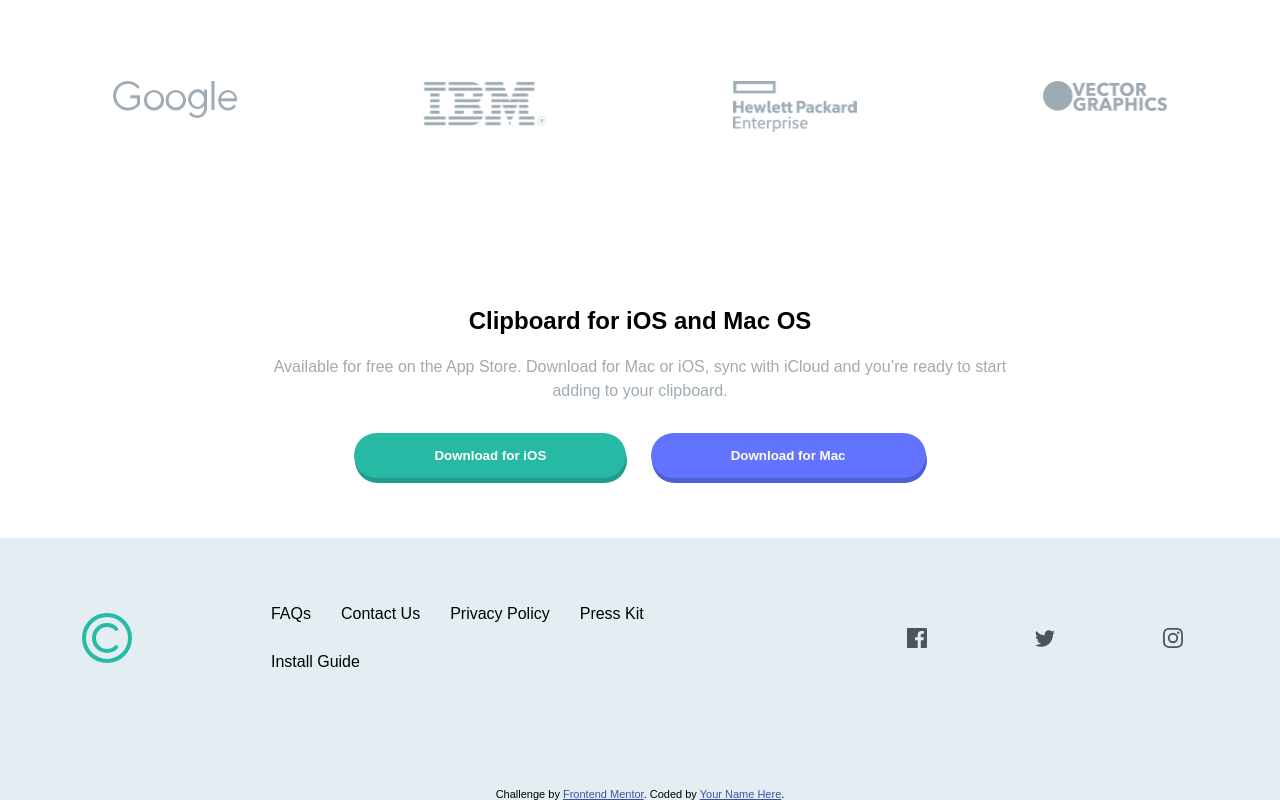
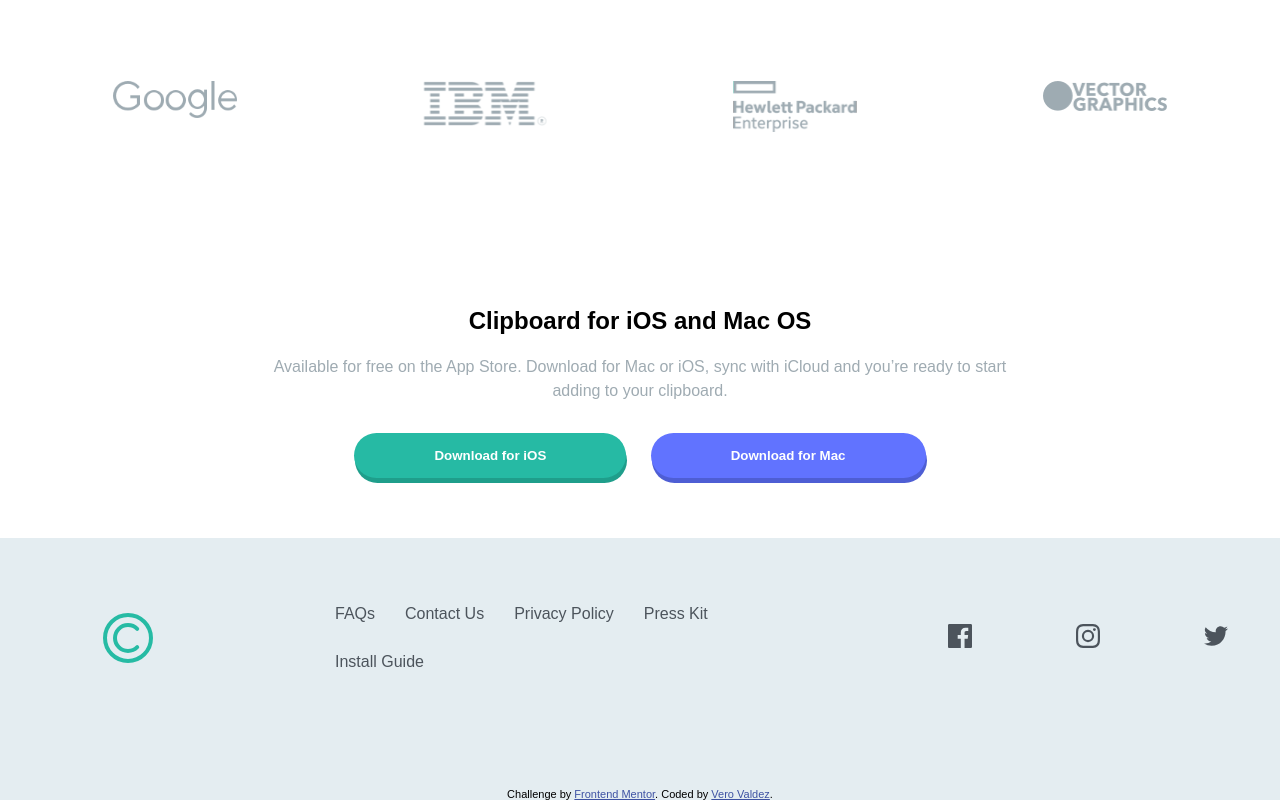
Before and after one commit to veronicajujuy/cipboard-landing-page, a plain HTML site: page index.html in a window 1280 px wide. Shown: the part 2534-3334 px from the top of the page. Drawn offline with Linux system fonts and the light colour scheme; a web font is replaced by a local one.

Commit message:
pagina terminada

```diff
--- a/css/style.css
+++ b/css/style.css
@@ -41,6 +41,14 @@ img {
     color: #fff;
     background-color: hsl(171, 66%, 44%);
     box-shadow: 1px 5px hsl(171, 67%, 37%);
+}
+
+.button-green:hover {
+    background-color: hsl(171, 78%, 67%);
+}
+
+.button-blue:hover{
+    background-color: hsl(233, 86%, 78%);
 }
 
 .button-blue {
@@ -94,6 +102,12 @@ footer {
 
 .links {
     margin: 15px;
+    text-decoration: none;
+    color:#4C545C;
+}
+
+.links:hover{
+    color:hsl(171, 67%, 37%);
 }
 
 .logo-footer {
@@ -102,11 +116,15 @@ footer {
 
 .contacto {
     display: flex;
-    margin-bottom: 50px;
+    margin: 50px 0;
 }
 
-.logo-contacto {
-    width: 20px;
+.logo-contacto-ref {
+    color:#4C545C;
+}
+
+.logo-contacto-ref:hover{
+    color:hsl(171, 67%, 37%);
 }
 
 @media (min-width:385px) {
@@ -163,6 +181,10 @@ footer {
         padding: 50px 0;
     }
 
+    .contacto {
+        margin: 0;
+    }
+
     .logo-f {
         width: 10%;
     }
--- a/index.html
+++ b/index.html
@@ -112,22 +112,29 @@
     <img class="logo-footer" src="images/logo.svg" alt="logo">
   </div>
   <div class="top-links">
-    <div class="links">FAQs</div>
-    <div class="links">Contact Us</div>
-    <div class="links">Privacy Policy</div>
-    <div class="links">Press Kit</div>
-    <div class="links">Install Guide</div>
+    <a href="#" class="links">FAQs</a>
+    <a href="#" class="links">Contact Us</a>
+    <a href="#" class="links">Privacy Policy</a>
+    <a href="#" class="links">Press Kit</a>
+    <a href="#" class="links">Install Guide</a>
   </div>
   <div class="contacto">
-    <img class="logo-contacto" src="images/icon-facebook.svg" alt="facebook">
-    <img class="logo-contacto" src="images/icon-twitter.svg" alt="twitter">
-    <img class="logo-contacto" src="images/icon-instagram.svg" alt="instagram">
+    <a href="#">
+      <svg class="logo-contacto-ref" width="24" height="24" xmlns="http://www.w3.org/2000/svg"><path fill="currentcolor" d="M22.675 0H1.325C.593 0 0 .593 0 1.325v21.351C0 23.407.593 24 1.325 24H12.82v-9.294H9.692v-3.622h3.128V8.413c0-3.1 1.893-4.788 4.659-4.788 1.325 0 2.463.099 2.795.143v3.24l-1.918.001c-1.504 0-1.795.715-1.795 1.763v2.313h3.587l-.467 3.622h-3.12V24h6.116c.73 0 1.323-.593 1.323-1.325V1.325C24 .593 23.407 0 22.675 0z" fill="#4C545C" fill-rule="nonzero"/></svg>
+    </a>
+    <a class="logo-contacto-ref" href="#">
+      <svg class="logo-contacto-ref" width="24" height="24" xmlns="http://www.w3.org/2000/svg"><path fill="currentcolor" d="M12 2.163c3.204 0 3.584.012 4.85.07 3.252.148 4.771 1.691 4.919 4.919.058 1.265.069 1.645.069 4.849 0 3.205-.012 3.584-.069 4.849-.149 3.225-1.664 4.771-4.919 4.919-1.266.058-1.644.07-4.85.07-3.204 0-3.584-.012-4.849-.07-3.26-.149-4.771-1.699-4.919-4.92-.058-1.265-.07-1.644-.07-4.849 0-3.204.013-3.583.07-4.849.149-3.227 1.664-4.771 4.919-4.919 1.266-.057 1.645-.069 4.849-.069zM12 0C8.741 0 8.333.014 7.053.072 2.695.272.273 2.69.073 7.052.014 8.333 0 8.741 0 12c0 3.259.014 3.668.072 4.948.2 4.358 2.618 6.78 6.98 6.98C8.333 23.986 8.741 24 12 24c3.259 0 3.668-.014 4.948-.072 4.354-.2 6.782-2.618 6.979-6.98.059-1.28.073-1.689.073-4.948 0-3.259-.014-3.667-.072-4.947-.196-4.354-2.617-6.78-6.979-6.98C15.668.014 15.259 0 12 0zm0 5.838a6.162 6.162 0 100 12.324 6.162 6.162 0 000-12.324zM12 16a4 4 0 110-8 4 4 0 010 8zm6.406-11.845a1.44 1.44 0 100 2.881 1.44 1.44 0 000-2.881z" fill="#4C545C" fill-rule="nonzero"/></svg>
+    </a>
+    <a class="logo-contacto-ref" href="#">
+      <svg class="logo-contacto-ref" width="24" height="20" xmlns="http://www.w3.org/2000/svg"><path fill="currentcolor" d="M24 2.557a9.83 9.83 0 01-2.828.775A4.932 4.932 0 0023.337.608a9.864 9.864 0 01-3.127 1.195A4.916 4.916 0 0016.616.248c-3.179 0-5.515 2.966-4.797 6.045A13.978 13.978 0 011.671 1.149a4.93 4.93 0 001.523 6.574 4.903 4.903 0 01-2.229-.616c-.054 2.281 1.581 4.415 3.949 4.89a4.935 4.935 0 01-2.224.084 4.928 4.928 0 004.6 3.419A9.9 9.9 0 010 17.54a13.94 13.94 0 007.548 2.212c9.142 0 14.307-7.721 13.995-14.646A10.025 10.025 0 0024 2.557z" fill="#4C545C" fill-rule="nonzero"/></svg>
+    </a>
+
   </div>
 </div>
 
   <p class="attribution">
     Challenge by <a href="https://www.frontendmentor.io?ref=challenge" target="_blank">Frontend Mentor</a>.
-    Coded by <a href="#">Your Name Here</a>.
+    Coded by <a href="#">Vero Valdez</a>.
   </p>
 </footer>
 </body>
```
